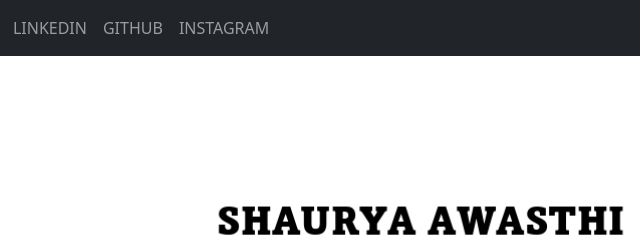
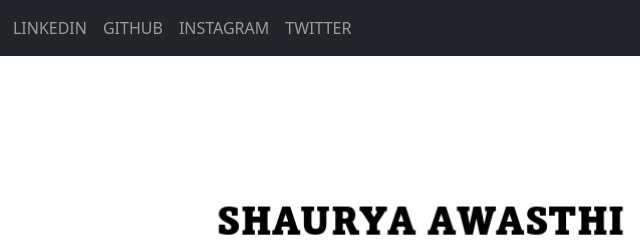
Before and after one commit to redinsideout/Hacktoberfest22, a plain HTML site: page portfolio/index.html in a window 1280 px wide. Shown: the top 240 px of the page, 212-852 px from the left. Drawn offline with nearby package versions, Linux system fonts and the light colour scheme.

Commit message:
added twitter

```diff
--- a/portfolio/index.html
+++ b/portfolio/index.html
@@ -32,6 +32,9 @@
               <li class="nav-item">
                 <a class="nav-link" href="https://www.instagram.com/thegiant_007/">INSTAGRAM</a>
               </li>
+              <li class="nav-item">
+                <a class="nav-link" href="https://www.instagram.com/thegiant_007/">TWITTER</a>
+              </li>
             </ul>
           </div>
         </div>
```
